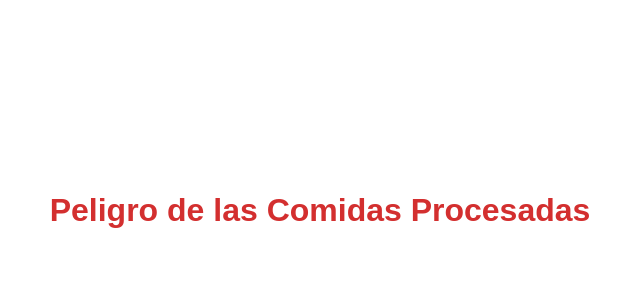
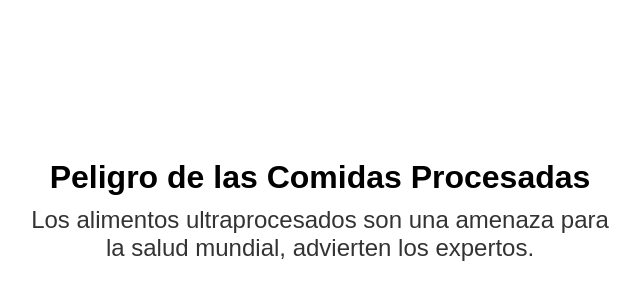
Before and after one commit to darker578/HTML, a plain HTML site: page index.html in a window 1280 px wide. Shown: the part 190-490 px from the top of the page, without its empty margins (320-960 px from the left). Drawn offline with Linux system fonts and the light colour scheme.

Commit message:
Subtitulo

```diff
--- a/index.html
+++ b/index.html
@@ -4,7 +4,15 @@
     <meta charset="UTF-8">
     <title>Proyecto: Peligro de las Comidas Procesadas</title>
 </head>
-<body style="text-align: center; margin: 0; padding: 0; height: 100vh; display: flex; justify-content: center; align-items: center;">
-    <h1 style="color: #d32f2f; font-family: Arial, sans-serif;">Peligro de las Comidas Procesadas</h1>
+<body style="text-align: center; margin: 0; padding: 0; height: 100vh; display: flex; justify-content: center; align-items: center; flex-direction: column; font-family: Arial, sans-serif;">
+
+    <!-- Título Principal -->
+    <h1 style="color: black; margin-bottom: 10px;">Peligro de las Comidas Procesadas</h1>
+
+    <!-- Subtítulo (tu texto) -->
+    <h2 style="color: #333; font-weight: normal; max-width: 600px; margin-top: 0;">
+        Los alimentos ultraprocesados son una amenaza para la salud mundial, advierten los expertos.
+    </h2>
+
 </body>
 </html>
```
